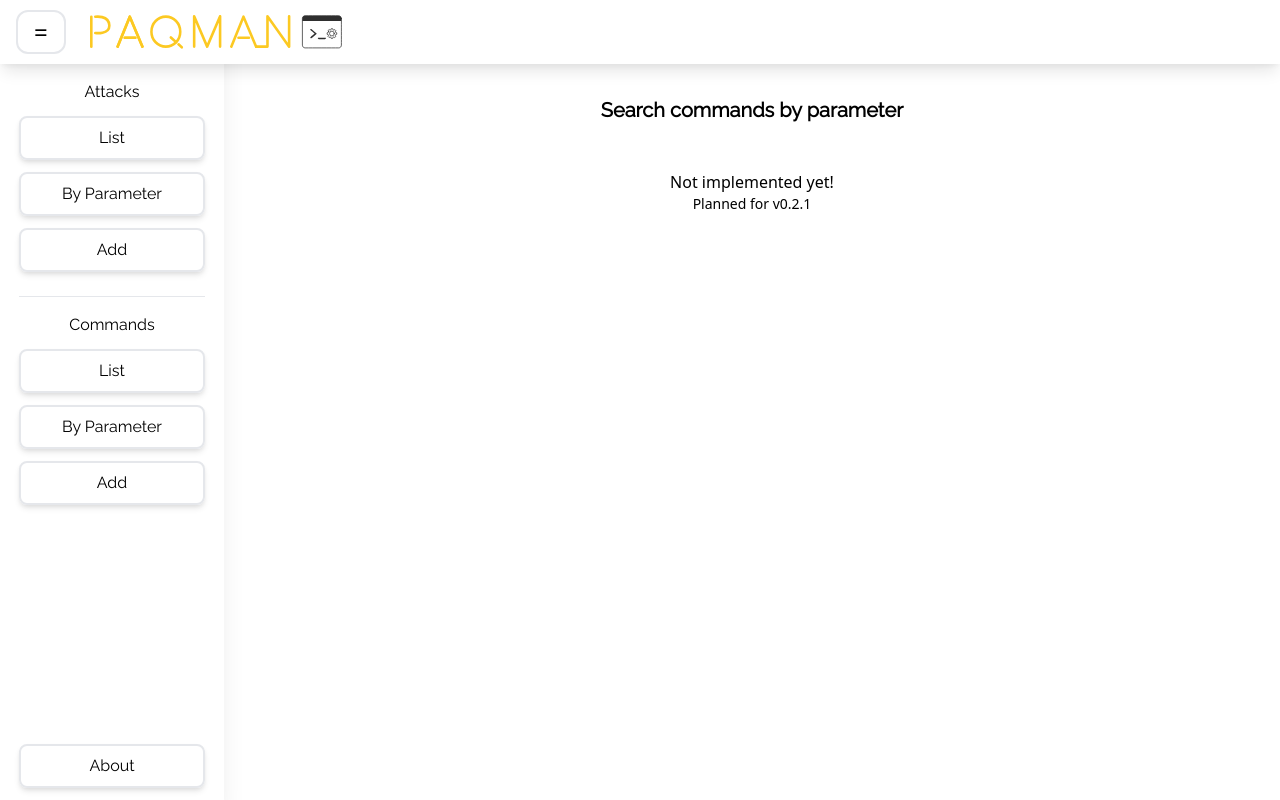
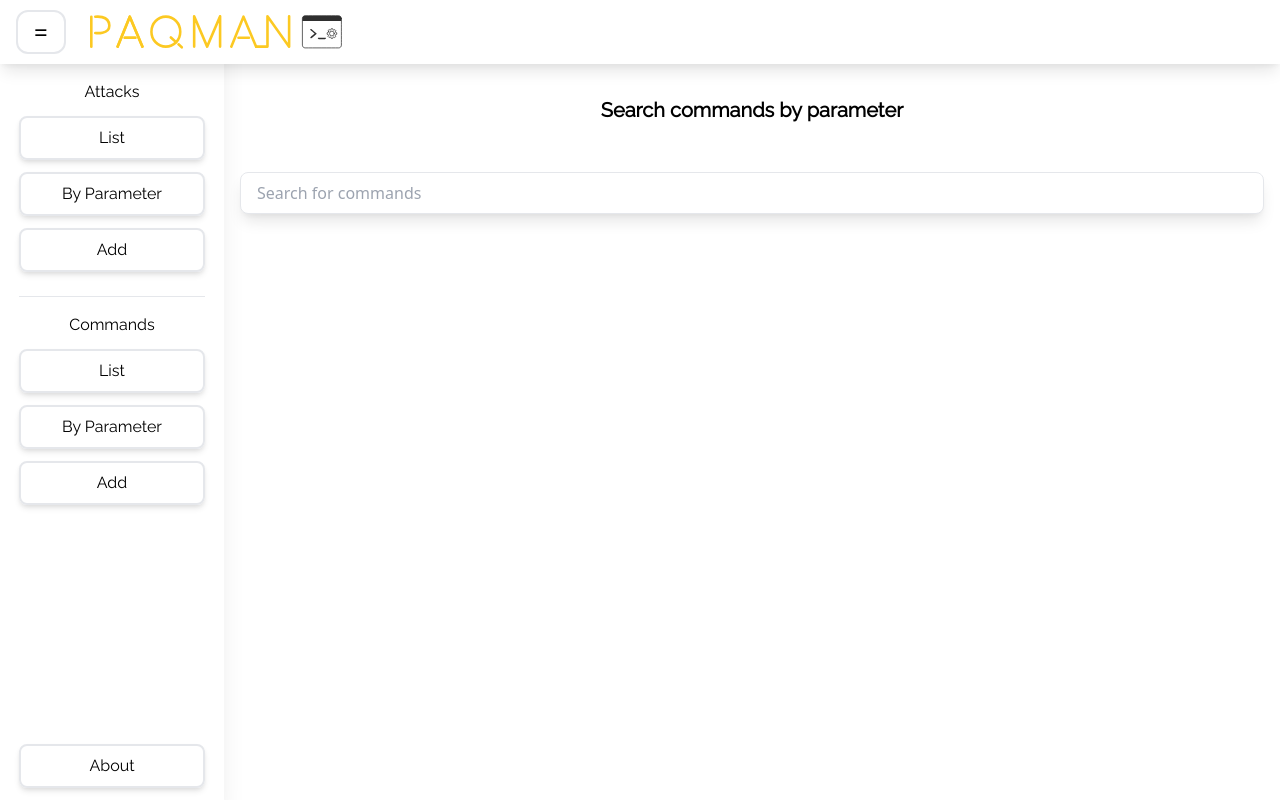
Before and after one commit to paqman-project/paqman, a React (Create React App) app in the folder frontend/: page /prepare/command/by-parameter in a window 1280 px wide. Built offline with nearby package versions, Linux system fonts and the light colour scheme.

Commit message:
Added comments, began with first overlay implementation

```diff
--- a/frontend/src/components/APISearchbar.js
+++ b/frontend/src/components/APISearchbar.js
@@ -1,43 +1,48 @@
-import React, { useEffect, useState } from "react"
-import NotImplemented from "./NotImplemented"
+import React, { useState } from "react"
 
 /**
  * Uses the /search enpoint to search for commands, parameters or attacks.
  * THIS IS CURRENTLY UNUSED AND DOES NOT WORK
  * @param props
  * @param props.searchFor Can be one of ("command", "parameter", "attack"). If not set, a global search is performed
- * @param props.overlay A function with signature `function (results): React.Component`. It receives the results function
- * from the backend
+ * @param props.overlay A function with signature `function (results): React.Component`. It receives the results
+ * from the database and is used to provide customized layout of the result representation
  */
 export default function APISearchbar({ searchFor, overlay }) {
     // search term that the user searches for
     const [term, setTerm] = useState("")
     // timeout that triggers the fetch /api/search call, when the user stops typing
     const [searchTimer, setSearchTimer] = useState(null)
-    // seach results
-    const [results, setResults] = useState()
+    // seach results (default null, because should be nullable)
+    const [results, setResults] = useState(null)
 
     // TODO check searchFor?
 
     const handleChange = event => {
 
+        let value = event.target.value
+
         clearTimeout(searchTimer)
         setSearchTimer(null) // this may cause errors!
 
-        setTerm(event.target.value)
+        setTerm(value)
 
-        let t = setTimeout(() => {
-            if (term === "") return
+        let timeout = setTimeout(() => {
+            // hide results panel, if search term is empty
+            if (value === "") {
+                setResults(null)
+                return
+            }
             // compose query string
             let p = new URLSearchParams()
-            p.set("term", term)
+            p.set("term", value)
             if (searchFor) {
                 p.set("searchFor", searchFor)
             }
             // request and set results
             ////// TEMP START //////
             console.log(`Fetching /api/search?${p.toString()}`)
-            setResults(JSON.stringify({
+            setResults({
                 "commands": [
                     {
                         "_id": "1337",
@@ -58,33 +63,46 @@ export default function APISearchbar({ searchFor, overlay }) {
                     }
                 ],
                 "attacks": null
-            }))
+            })
             ////// TEMP END //////
             /*fetch(`/api/search?${p.toString()}`)
                 .then((r) => r.json())
                 .then((r) => setResults(r))
                 .catch((e) => console.log(e))*/
-        }, 1000)
-        setSearchTimer(t)
+        }, 500)
+        setSearchTimer(timeout)
 
     }
 
+    const doOverlay = () => {
+        try {
+            return overlay(results)
+        } catch (e) {
+            console.error("Error while executing the \"overlay\" function: ", e)
+            return <p className="text-red-500 text-center">ERROR</p>
+        }
+    }
+
     return (
-        <div>
+        <div className="relative w-full">
             <input
                 type="text"
                 value={term}
                 onChange={handleChange}
-                placeholder={`Search for ${searchFor}`}
-                className="px-4 py-2 border rounded-lg shadow-lg"
+                placeholder={`Search for ${searchFor || "everything"}`}
+                className="relative w-full px-4 py-2 border rounded-lg shadow-lg z-20"
             />
             {results && (
-                <div className="absolute top-0 left-0 right-0 bg-red-500 rounded">
-                    {
-                        overlay
-                            ? overlay(results)
-                            : <p>No overlay function</p>
-                    }
+                <div className="absolute w-full z-10">
+                    <div className="-mt-4 mx-4 bg-white shadow-md border rounded-b-lg">
+                        <div className="mt-4 p-4">
+                            {
+                                overlay
+                                    ? doOverlay()
+                                    : <p>No overlay function</p>
+                            }
+                        </div>
+                    </div>
                 </div>
             )}
         </div>
--- a/frontend/src/views/preparation/CommandByParameterView.js
+++ b/frontend/src/views/preparation/CommandByParameterView.js
@@ -1,6 +1,7 @@
 import React from "react"
-import NotImplemented from "../../components/NotImplemented"
+import APISearchbar from "../../components/APISearchbar"
 import ViewHeading from "../../components/ViewHeading"
+import Button from "../../components/Button"
 
 /**
  * This view is used to search commands by parameters
@@ -9,7 +10,71 @@ export default function CommandByParameterView() {
     return (
         <div>
             <ViewHeading title="Search commands by parameter" />
-            <NotImplemented plannedFor="v0.2.1" />
+            <div>
+                <APISearchbar
+                    searchFor="commands"
+                    overlay={(results) => (
+                        <div>
+                            {results.commands && (
+                                <>
+                                    <div>
+                                        <h1 className="font-bold">Commands</h1>
+                                        {results.commands?.map(c =>
+                                            <div className="border m-2 p-2 rounded-md">
+                                                <div className="flex flex-row justify-between items-center">
+                                                    <div>
+                                                        <p>
+                                                            <span className="text-lg font-mono bg-gray-100 rounded px-2 py-1">
+                                                                {c.name}
+                                                            </span> {c.description}
+                                                        </p>
+                                                    </div>
+                                                    <div className="flex flex-row space-x-5">
+                                                        <div>
+                                                            <Button title="Add to entrypoints" />
+                                                        </div>
+                                                        <div>
+                                                            <Button title="Set target" />
+                                                        </div>
+                                                    </div>
+                                                </div>
+                                            </div>
+                                        )}
+                                    </div>
+                                </>
+                            )}
+                            {results.attacks && (
+                                <>
+                                    <hr className="mt-4 mb-2" />
+                                    <div>
+                                        <h1 className="font-bold">Attacks</h1>
+                                        {results.attacks.map(c => (
+                                            <div className="border m-2 p-2">
+                                                <h2>{c.name}</h2>
+                                                <p>{c.description}</p>
+                                            </div>
+                                        ))}
+                                    </div>
+                                </>
+                            )}
+                            {results.parameters && (
+                                <>
+                                    <hr className="mt-4 mb-2" />
+                                    <div>
+                                        <h1 className="font-bold">Parameters</h1>
+                                            {results.parameters?.map(c => (
+                                                <div className="border m-2 p-2">
+                                                    <h2>{c.name}</h2>
+                                                    <p>{c.description}</p>
+                                                </div>
+                                            ))}
+                                    </div>
+                                </>
+                            )}
+                        </div>
+                    )}
+                />
+            </div>
         </div>
     )
 }
```
